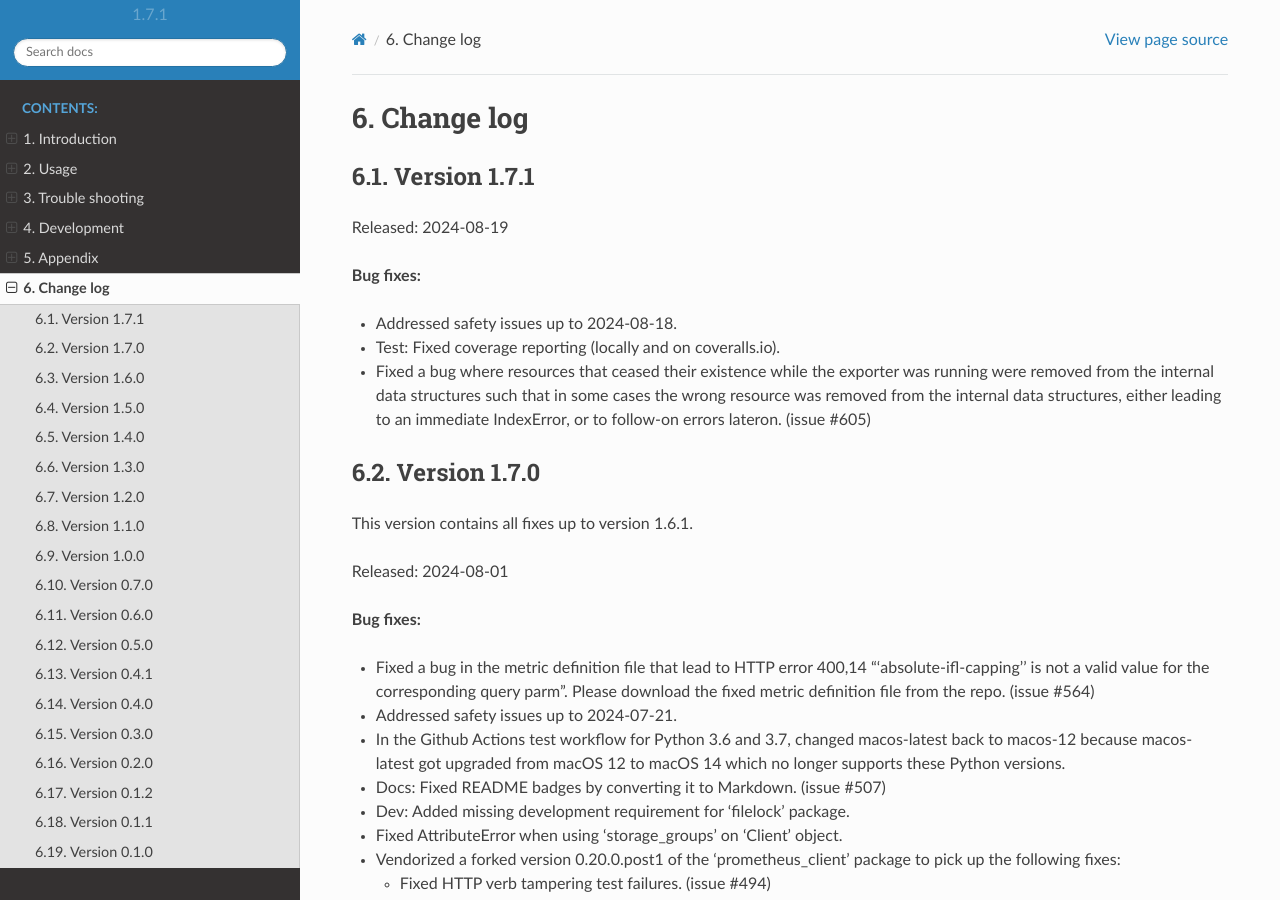
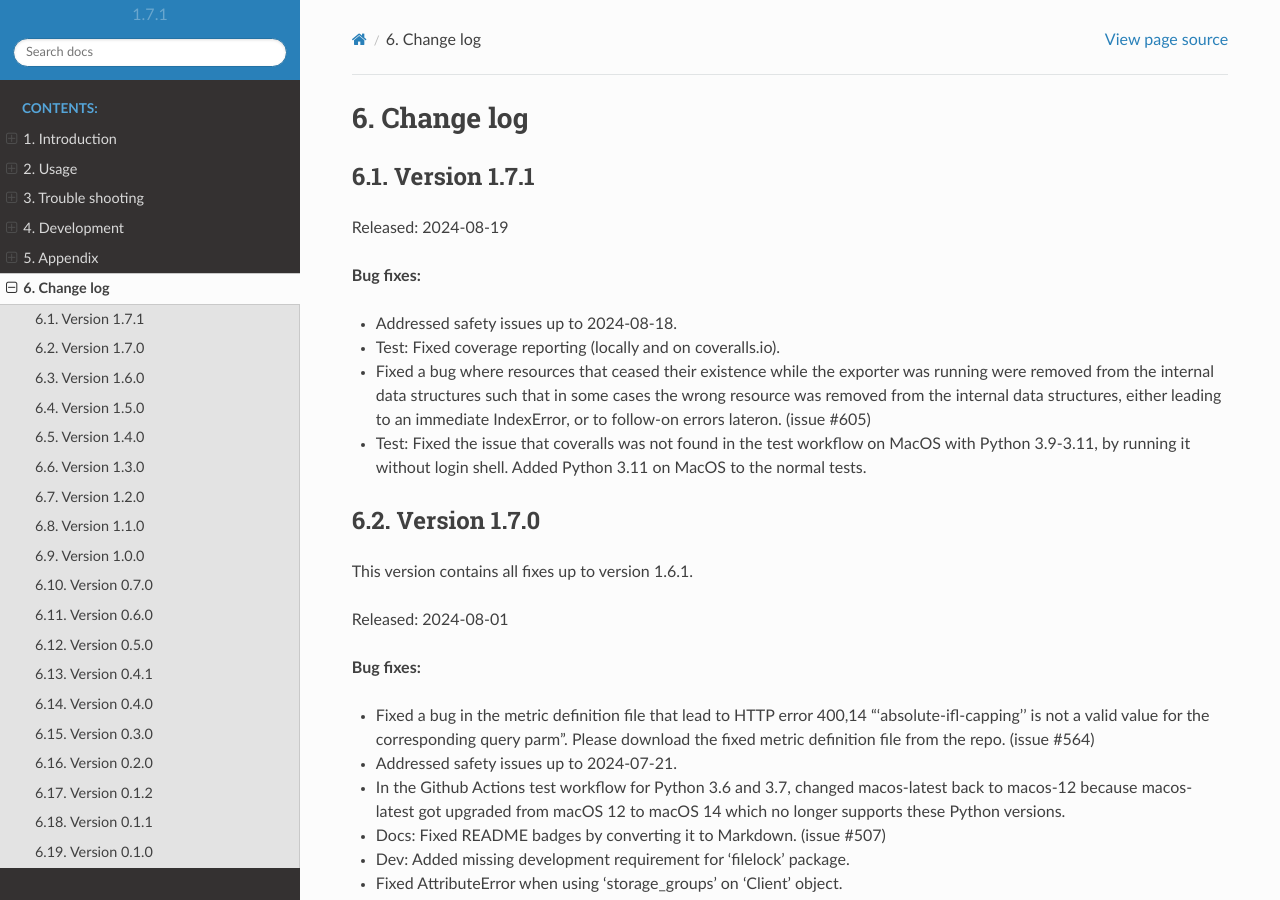
Before and after one commit to zhmcclient/zhmc-prometheus-exporter, a Sphinx documentation site: the page built from docs/changes.rst, in a window 1280 px wide and 900 px high. Built offline with Sphinx 7.4.7 and the Read the Docs theme 2.0.0, drawn with Linux system fonts in a browser that asks for light colours.

Commit message:
Fixed coveralls not found on MacOS with py39-311
Signed-off-by: Andreas Maier <maiera@de.ibm.com>

```diff
--- a/docs/changes.rst
+++ b/docs/changes.rst
@@ -33,6 +33,10 @@ Released: 2024-08-19
   cases the wrong resource was removed from the internal data structures,
   either leading to an immediate IndexError, or to follow-on errors lateron.
   (issue #605)
+
+* Test: Fixed the issue that coveralls was not found in the test workflow on MacOS
+  with Python 3.9-3.11, by running it without login shell. Added Python 3.11 on
+  MacOS to the normal tests.
 
 
 Version 1.7.0
```
Also changed, not shown: 2 other files.
